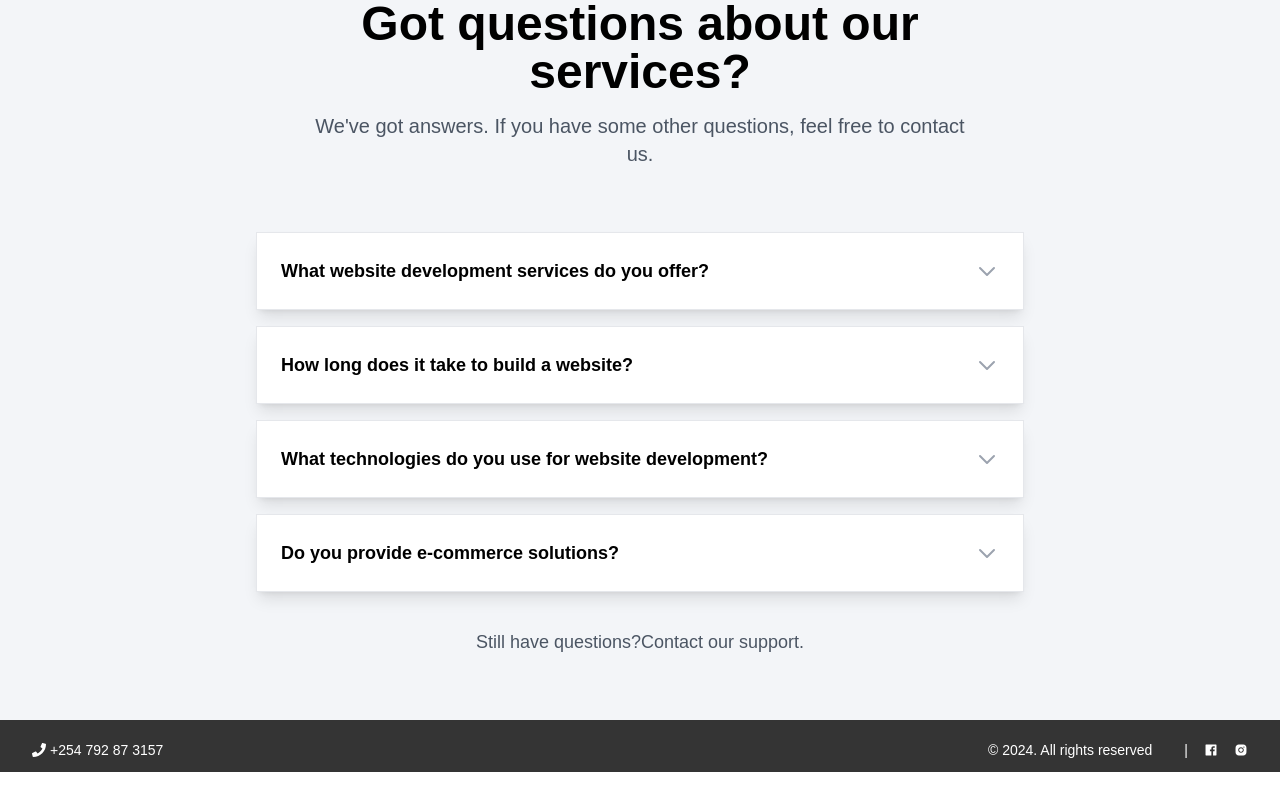
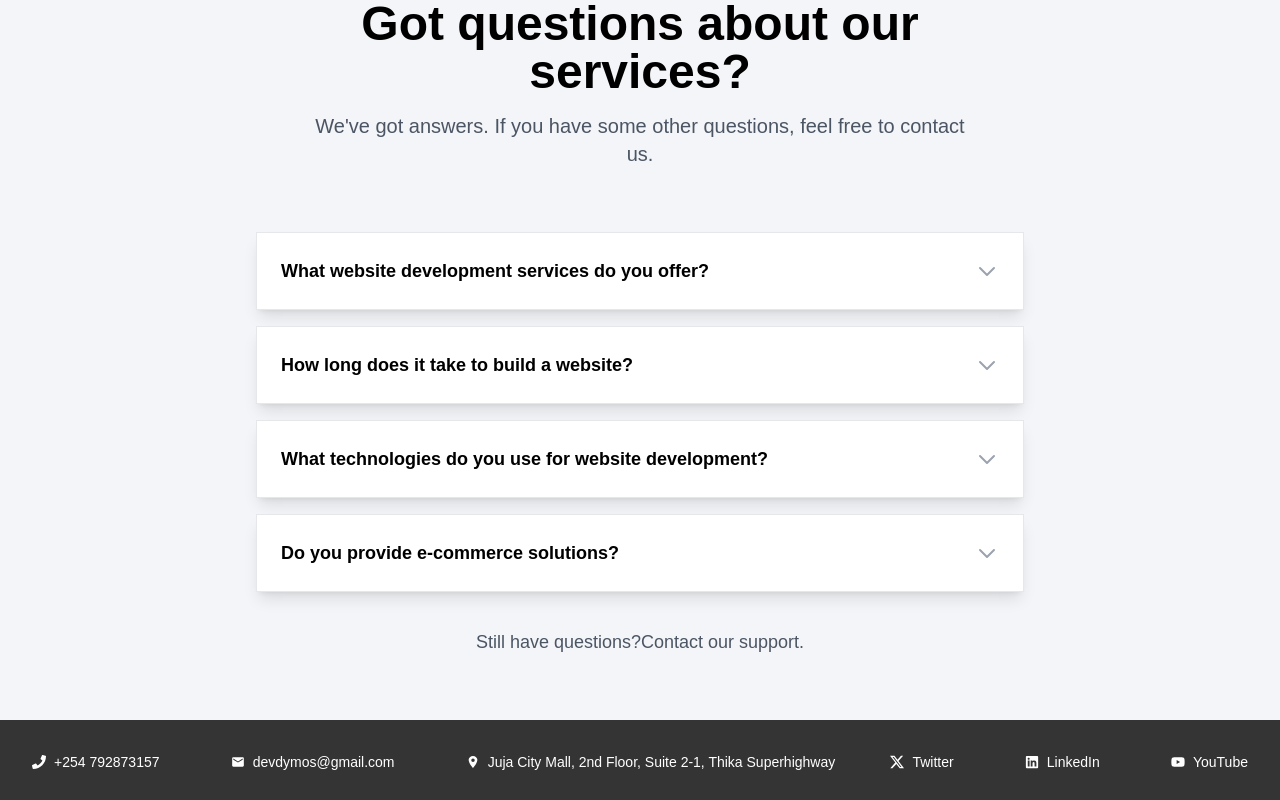
Before and after one commit to Erickadikah/tech, a Next.js app: page / in a window 1280 px wide. Shown: the part 3204-4004 px from the top of the page. Before the commit the page ends 3976 px from the top, so only its background shows below. Built offline with nearby package versions, Linux system fonts and the light colour scheme.

Commit message:
update footer

```diff
--- a/src/components/faq.jsx
+++ b/src/components/faq.jsx
@@ -137,7 +137,7 @@ const Faq = () => {
               style={{ display: "none" }}
               className="px-4 pb-5 sm:px-6 sm:pb-6"
             >
-              <p className="text-xs lg:text-lg">
+              <p className="text-xs lg:text-lg text-black">
                We utilize a variety of technologies based on project requirements. Our expertise includes HTML, CSS, JavaScript, React, Angular, Vue.js, Node.js and more
               </p>
             </div>
@@ -173,7 +173,7 @@ const Faq = () => {
               style={{ display: "none" }}
               className="px-4 pb-5 sm:px-6 sm:pb-6"
             >
-              <p className="text-xs lg:text-lg">
+              <p className="text-xs lg:text-lg text-black">
                 Yes, we specialize in developing e-commerce websites using platforms like WooCommerce, Shopify, Magento, and custom solutions tailored to your business needs.
               </p>
             </div>
--- a/src/components/foot.jsx
+++ b/src/components/foot.jsx
@@ -1,30 +1,53 @@
-import React from 'react';
-import { MdEmail } from 'react-icons/md';
-import { AiFillFacebook, AiFillInstagram } from 'react-icons/ai';
-import { FaPhone } from 'react-icons/fa';
+import React from "react";
+import { FaPhone } from "react-icons/fa";
+import { MdEmail } from "react-icons/md";
+import { IoLocationSharp } from "react-icons/io5";
+import { FaLinkedin } from "react-icons/fa";
+import { FaYoutube } from "react-icons/fa";
+import { BsTwitterX } from "react-icons/bs";
 
 const Foot = () => {
-  const currentYear = new Date().getFullYear();
-
   return (
-    <div className="bg-[#343434] w-full">
-      <div className="container mx-auto py-3 px-4 sm:px-6 lg:px-8">
-        <div className="flex flex-col sm:flex-row justify-between items-center text-white text-sm">
-          <div className="flex items-center mt-2 mb-3 sm:mb-0">
-            <a href="mailto:wendaandroyfordadvocates@example.com" className="flex items-center text-xs lg:text-sm">
-              <FaPhone className="inline mr-1" />
-              +254 792 87 3157
-            </a>
+    <div className="bg-[#343434] w-full py-6 dark:text-white h-[10vh]">
+      <div className="container mx-auto  px-4 sm:px-6 lg:px-8">
+        <div className="flex flex-wrap justify-between items-center text-white text-sm">
+          <a
+            href="tel:+254 792650720"
+            className="flex items-center mt-2 mb-3 sm:mb-0"
+          >
+            <FaPhone className="mr-2" />
+            <p className="mr-4 hidden sm:block">+254 792873157</p>
+          </a>
+          <a href="mailto:devdymos@gmail.com"
+          target="_blank"
+      rel="noopener noreferrer"
+           className="flex items-center mt-2 mb-3 sm:mb-0">
+            <MdEmail className="mr-2" />
+            <p className="mr-4 hidden sm:block">
+              devdymos@gmail.com
+            </p>
+          </a>
+          <div href='https://www.google.com/maps/embed?pb=!1m16!1m12!1m3!1d3988.791699620398!2d36.78176001089665!3d-1.2997965986823754!2m3!1f0!2f0!3f0!3m2!1i1024!2i768!4f13.1!2m1!1s5TH%20AVENUE%20OFFICE%20SUITES%204TH%20FLOOR%20SUITE%204%20%E2%80%93%2015%20OFF%20NGONG%20ROAD!5e0!3m2!1sen!2ske!4v1703769902782!5m2!1sen!2ske'
+          target="_blank" // Opens the link in a new tab/window
+      rel="noopener noreferrer"
+           className="flex items-center mt-2 mb-3 sm:mb-0"
+          >
+            <IoLocationSharp className="mr-2" />
+            <p className="hidden sm:block">
+             Juja City Mall, 2nd Floor, Suite 2-1, Thika Superhighway
+            </p>
           </div>
           <div className="flex items-center mt-2 mb-3 sm:mb-0">
-            <p className="mr-4 sm:mr-8 text-xs lg:text-sm">© {currentYear}. All rights reserved</p>
-            <p className="mr-4 hidden sm:block">|</p>
-            <a href="https://www.facebook.com" rel="noreferrer" target="_blank" className="text-xs lg:text-sm mr-4">
-              <AiFillFacebook />
-            </a>
-            <a href="https://www.instagram.com" rel="noreferrer" target="_blank" className="text-xs lg:text-sm">
-              <AiFillInstagram />
-            </a>
+            <BsTwitterX className="mr-2" />
+            <p className="mr-4 hidden sm:block">Twitter</p>
+          </div>
+          <div className="flex items-center mt-2 mb-3 sm:mb-0">
+            <FaLinkedin className="mr-2" />
+            <p className="mr-4 hidden sm:block">LinkedIn</p>
+          </div>
+          <div className="flex items-center mt-2 mb-3 sm:mb-0">
+            <FaYoutube className="mr-2" />
+            <p className="hidden sm:block">YouTube</p>
           </div>
         </div>
       </div>
--- a/src/components/section3.jsx
+++ b/src/components/section3.jsx
@@ -81,7 +81,7 @@ const Section3 = () => {
               <Image
                 src={feature.imageUrl}
                 alt="feature-image"
-                className="object-cover object-center rounded-lg shadow-xl"
+                className="object-cover object-center rounded-lg shadow-xl "
                 width={600}
                 height={400}
               />
```
